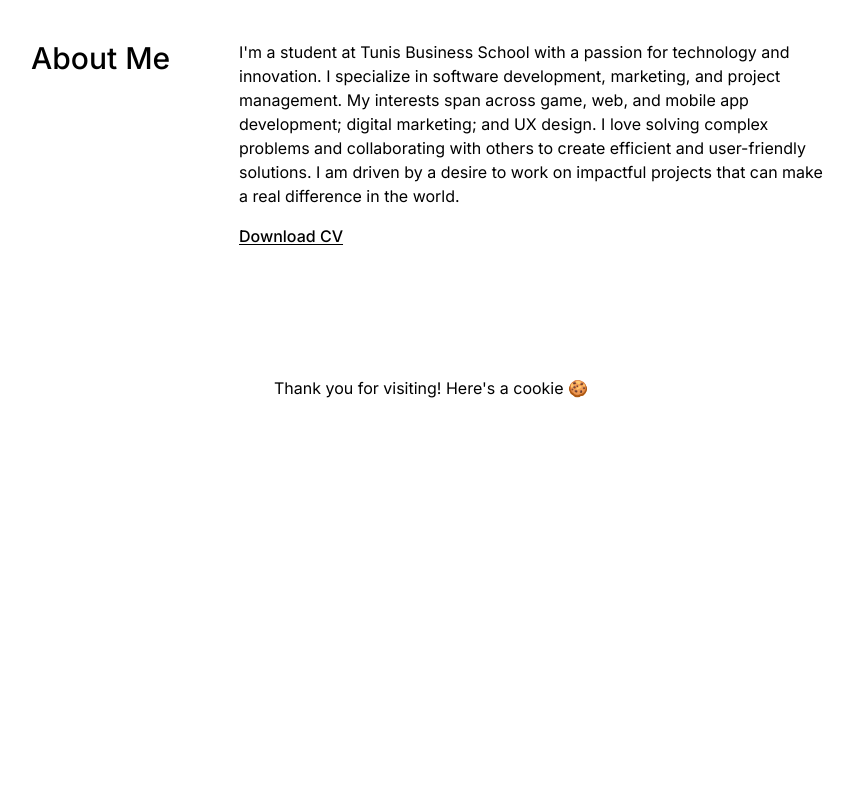
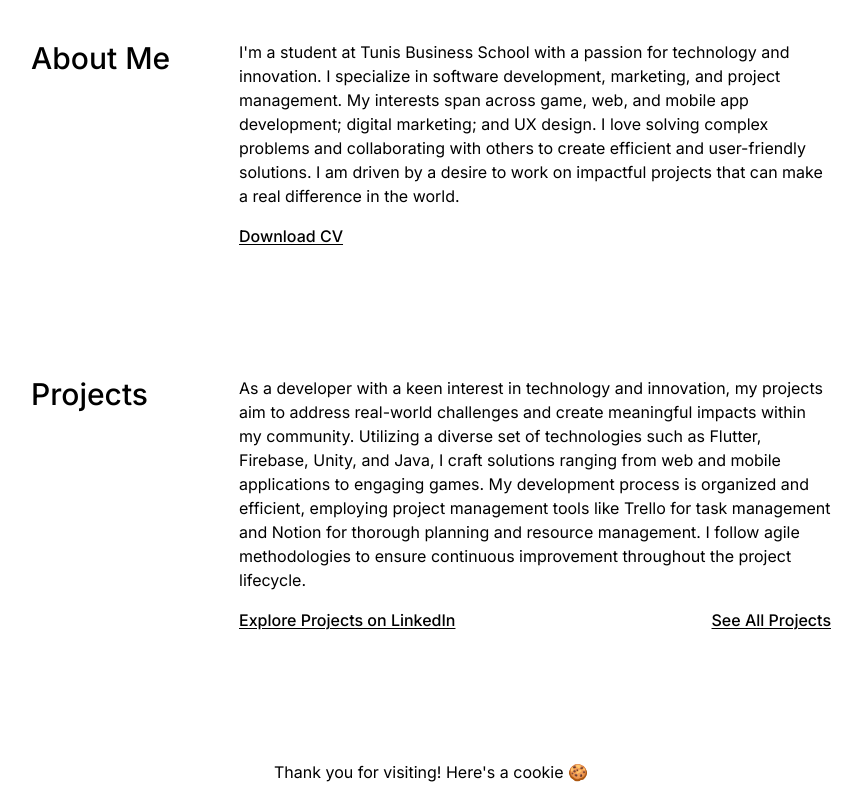
Before and after one commit to aminbadh/personal-website, a Next.js app: page / in a window 1280 px wide. Shown: the part 484-1284 px from the top of the page, without its empty margins (209-1071 px from the left). Before the commit the page ends 900 px from the top, so only its background shows below. Built offline with nearby package versions, Linux system fonts and the light colour scheme.

Commit message:
Add Projects Section

```diff
--- a/app/page.js
+++ b/app/page.js
@@ -40,6 +40,17 @@
         </div>
       </section>
 
+      <section className="mt-32 lg:flex">
+        <h2 className="text-3xl flex-none w-52 font-medium mb-4">Projects</h2>
+        <div className="grow">
+          <p>As a developer with a keen interest in technology and innovation, my projects aim to address real-world challenges and create meaningful impacts within my community. Utilizing a diverse set of technologies such as Flutter, Firebase, Unity, and Java, I craft solutions ranging from web and mobile applications to engaging games. My development process is organized and efficient, employing project management tools like Trello for task management and Notion for thorough planning and resource management. I follow agile methodologies to ensure continuous improvement throughout the project lifecycle.</p>
+          <div className="flex flex-col sm:flex-row justify-between">
+          <a className="mt-4 underline underline-offset-2 font-medium" href="https://www.linkedin.com/in/aminbadh/details/projects/" target="_blank">Explore Projects on LinkedIn</a>
+          <a className="mt-4 underline underline-offset-2 font-medium" href="https://badh.notion.site/cdfae11902ca4f72b9b4fe82c5f04a21?v=bee3010170e644e19c4c21755a0b9b5b&pvs=4" target="_blank">See All Projects</a>
+          </div>
+        </div>
+      </section>
+
       <footer className="mt-32 mb-4">
         <p className="text-center">Thank you for visiting! Here&#39;s a cookie 🍪</p>
       </footer>
```
